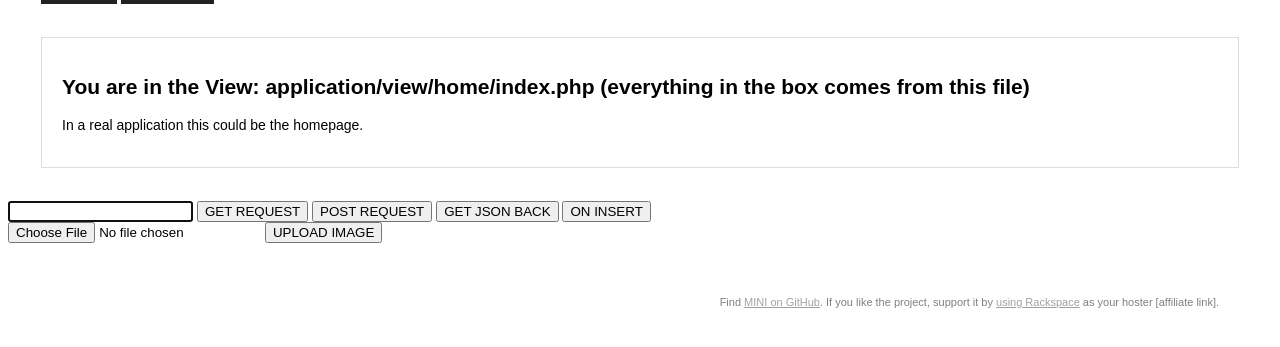
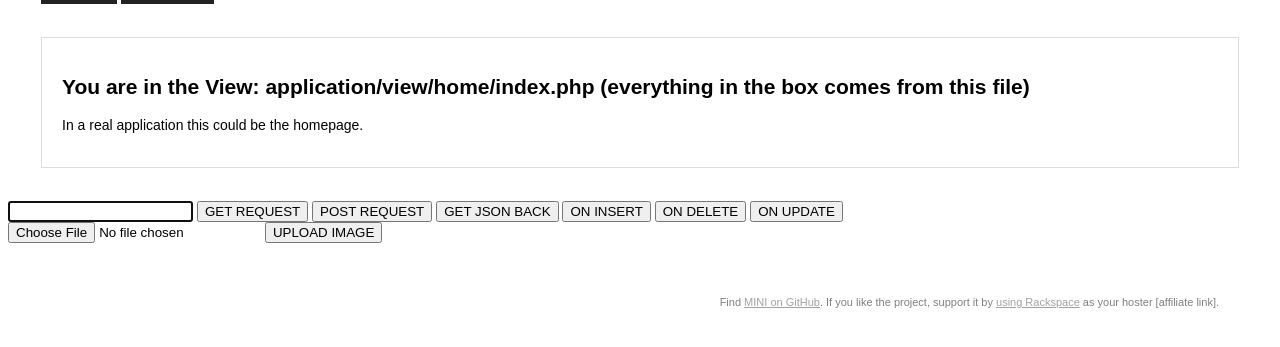
Before and after one commit to Stnguyenx3/DavidsList, a PHP site: page / in a window 1280 px wide. Shown: the part 191-538 px from the top of the page. Run offline with PHP 8.4, Linux system fonts and the light colour scheme; some libraries are stand-ins or nearby versions.

Commit message:
fixed deletion in database.php to take into account of searching by different columns

```diff
--- a/application/model/database.php
+++ b/application/model/database.php
@@ -45,8 +45,12 @@ class Database {
 	 * Method to save the object into the given table
 	 */
 	public function save($object, $table) {
+		//Create an array of values from the JSON of the object
 		$serializedObject = array_values($object->jsonSerialize());
+		//Create a string of ?, where the number of ? depends on the size
+		//of the array of values
 		$placeHolder = implode(',', array_fill(0, count($serializedObject), '?'));
+		//Creates a PDOstatement to insert into database
 		$preparedStatement =
 			$this->db->
 				prepare("INSERT INTO {$table} VALUES ($placeHolder)");
@@ -56,16 +60,28 @@ class Database {
 	/*
 	 * Method to delete the object into the given table
 	 */
-	public function remove($object, $table) {
+	public function remove($objectColumn, $table, $column) {
 		$preparedStatement =
 			$this->db->
-				prepare("DELETE FROM {$table} WHERE id = " . $object->getId());
+				prepare("DELETE FROM {$table} WHERE {$column} = {$objectColumn}");
+		$preparedStatement->execute();
 	}
 
 	/*
 	 * Method to update the object into the given table
 	 */
-	public function update($object, $table) {
+	public function update($object, $table, $updateParam, $column) {
+		$arrayOfKeys = array_keys($object->jsonSerialize());
+		$arrayOfValues = array_values($object->jsonSerialize());
+		$placeHolder = "";
+		foreach($arrayOfKeys as $keys) {
+			$placeHolder = $placeHolder . "{$keys} = ?, ";
+		}
+		$placeHolder = trim($placeHolder, ", ");
 
+		$preparedStatement =
+			$this->db->
+				prepare("UPDATE {$table} SET ($placeHolder) WHERE {$column} = {$updateParam}");
+		$preparedStatement->execute($arrayOfValues);
 	}
 }
--- a/application/model/favorite_listing.php
+++ b/application/model/favorite_listing.php
@@ -8,6 +8,22 @@
 class FavoriteListing implements JsonSerializable{
 	private $userId;
 	private $listingId;
+
+	public function getUserId() {
+		return $this->userId;
+	}
+
+	public function getListingId() {
+		return $this->listingId;
+	}
+
+	public function setUserId($newUserId) {
+		$this->userId = $newUserId;
+	}
+
+	public function setListingId($newListingId) {
+		$this->listingId = $newListingId;
+	}
 
 	public function __toString() {
 		return "{$this->userId}, {$this->listingId}";
--- a/application/model/repositories/address_repository.php
+++ b/application/model/repositories/address_repository.php
@@ -22,7 +22,11 @@ class AddressRepo implements DatabaseRepositoryInterface{
 	}
 
 	public function remove($address){
-		$this->db->save($address, 'address');
+		$this->db->remove($address->getListingId(), 'address', 'listingId');
+	}
+
+	public function update($address){
+		$this->db->update($address, 'address', $address->getListingId(), 'listingId');
 	}
 }
 
--- a/application/model/repositories/database_repository_interface.php
+++ b/application/model/repositories/database_repository_interface.php
@@ -8,4 +8,5 @@ interface DatabaseRepositoryInterface{
 	public function find($searchParam, $column);
 	public function save($object);
 	public function remove($object);
+	public function update($object);
 }
--- a/application/model/repositories/favorite_listing_repository.php
+++ b/application/model/repositories/favorite_listing_repository.php
@@ -22,7 +22,12 @@ class FavoriteListingRepo implements DatabaseRepositoryInterface {
 	}
 
 	public function remove($favoriteListing){
-		$this->db->remove($favoriteListing, 'favoriteListing');
+		$this->db->remove($favoriteListing->getListingId(), 'favoriteListing', 'listingid');
+	}
+
+	public function update($favoriteListing){
+		$this->db->update($favoriteListing, 'favoriteListing',
+					$favoriteListing->getListingId(), 'listingid');
 	}
 }
 
--- a/application/model/repositories/listing_detail_repository.php
+++ b/application/model/repositories/listing_detail_repository.php
@@ -17,12 +17,17 @@ class ListingDetailRepo implements DatabaseRepositoryInterface{
 		return $this->db->find($searchParam, 'listingDetail', 'ListingDetail', $column);
 	}
 
-	public function save($userImage){
-		$this->db->save($userImage, 'listingDetail');
+	public function save($listingDetail){
+		$this->db->save($listingDetail, 'listingDetail');
 	}
 
-	public function remove($userImage){
-		$this->db->save($userImage, 'listingDetail');
+	public function remove($listingDetail){
+		$this->db->remove($listingDetail->getListingId(), 'listingDetail', 'listingId');
+	}
+
+	public function update($listingDetail){
+		$this->db->update($listingDetail, 'listingDetail',
+					$listingDetail->getListingId(), 'listingId');
 	}
 }
 
--- a/application/model/repositories/listing_image_repository.php
+++ b/application/model/repositories/listing_image_repository.php
@@ -22,7 +22,12 @@ class ListingImageRepo implements DatabaseRepositoryInterface{
 	}
 
 	public function remove($listingImage){
-		$this->db->remove($listingImage, 'listingImage');
+		$this->db->remove($listingImage->getListingId(), 'listingImage', 'listingId');
+	}
+
+	public function update($listingImage){
+		$this->db->update($listingImage, 'listingImage',
+				$listingImage->getListingId(), 'listingId');
 	}
 }
 
--- a/application/model/repositories/listing_repository.php
+++ b/application/model/repositories/listing_repository.php
@@ -22,7 +22,11 @@ class ListingRepo implements DatabaseRepositoryInterface{
 	}
 
 	public function remove($listing){
-		$this->db->remove($listing, 'listing');
+		$this->db->remove($listing->getId(), 'listing', 'listingId');
+	}
+
+	public function update($listing){
+		$this->db->update($listing, 'listing', $listing->getId(), 'listingId');
 	}
 
 }
--- a/application/model/repositories/user_image_repository.php
+++ b/application/model/repositories/user_image_repository.php
@@ -22,8 +22,12 @@ class UserImageRepo implements DatabaseRepositoryInterface{
 	}
 
 	public function remove($userImage){
-		$this->db->remove($userImage, 'userImage');
+		$this->db->remove($userImage->getId(), 'userImage', 'userid');
 
+	}
+
+	public function update($userImage){
+		$this->db->update($userImage, 'userImage', $userImage->getId(), 'userid');
 	}
 }
 
--- a/application/model/repositories/user_repository.php
+++ b/application/model/repositories/user_repository.php
@@ -23,9 +23,12 @@ class UserRepo implements DatabaseRepositoryInterface {
     }
 
     public function remove($user) {
-        $this->db->remove($user, 'user');
+        $this->db->remove($user->getId(), 'user', 'userid');
     }
 
+    public function update($user){
+        $this->db->update($user, 'user', $user->getId(), 'userid');
+    }
 }
 
 class AllUsersQuery implements AllQueryInterface {
--- a/application/model/user_image.php
+++ b/application/model/user_image.php
@@ -14,8 +14,8 @@ class UserImage implements JsonSerializable {
 
 	}
 
-	public function getListingId() {
-		return $this->listingID;
+	public function getId() {
+		return $this->id;
 	}
 
 	public function getImageThumbNail() {
@@ -26,8 +26,8 @@ class UserImage implements JsonSerializable {
 		return $this->image;
 	}
 
-	public function setListingId($newListingId) {
-		$this->listingID = $newListingId;
+	public function setId($newId) {
+		$this->id = $newId;
 	}
 
 	public function setImageThumbNail($newImageThumbnail) {
--- a/application/view/home/index.php
+++ b/application/view/home/index.php
@@ -8,6 +8,8 @@
 <button id="search-post" type="submit" onclick='onPostClick()'>POST REQUEST</button>
 <button id="search-json" type="submit" onclick='onGetJsonClick()'>GET JSON BACK</button>
 <button id="search-json" type="submit" onclick='onInsertClick()'>ON INSERT</button>
+<button id="search-json" type="submit" onclick='onDeleteClick()'>ON DELETE</button>
+<button id="search-json" type="submit" onclick='onUpdateClick()'>ON UPDATE</button>
 
 <br>
 
--- a/public/js/search.js
+++ b/public/js/search.js
@@ -18,6 +18,38 @@ function onInsertClick() {
 	$.ajax({
 		type:'GET',
 		url: url+"/search/testinsert",
+		success: function(event) {
+			console.log("I succeeded");
+			console.log(event);
+		},
+		error: function(xhr, err, errThrown) {
+			console.log("I failed");
+			console.log(err);
+			console.log(errThrown);
+		}
+	});
+}
+
+function onDeleteClick() {
+	$.ajax({
+		type:'GET',
+		url: url+"/search/testdelete",
+		success: function(event) {
+			console.log("I succeeded");
+			console.log(event);
+		},
+		error: function(xhr, err, errThrown) {
+			console.log("I failed");
+			console.log(err);
+			console.log(errThrown);
+		}
+	});
+}
+
+function onUpdateClick() {
+	$.ajax({
+		type:'GET',
+		url: url+"/search/testupdate",
 		success: function(event) {
 			console.log("I succeeded");
 			console.log(event);
```
Also changed, not shown: application/controller/search.php (+12 -0 lines).
